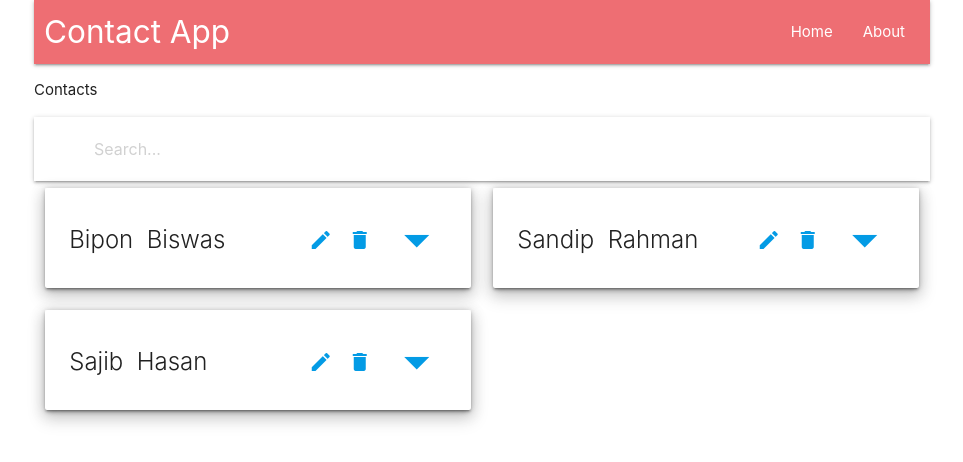
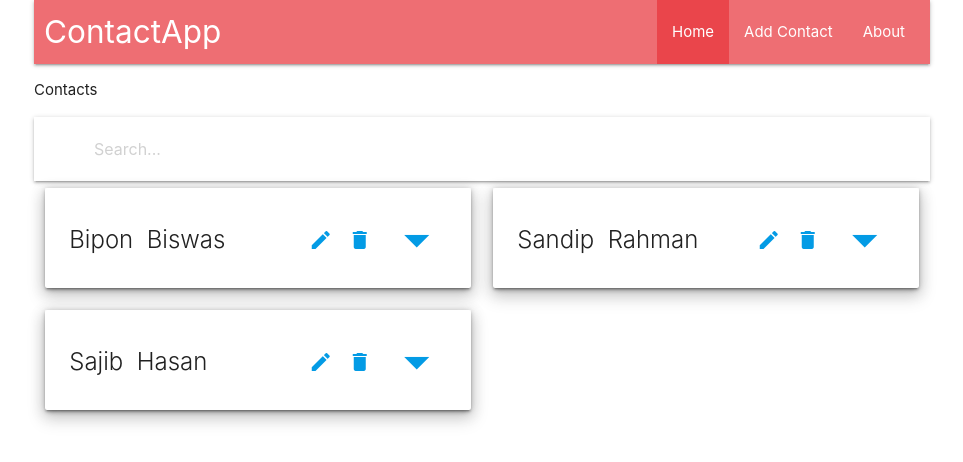
Before and after one commit to bipon68/react-practice, a React (Vite) app: page / in a window 1280 px wide. Shown: the top 462 px of the page, without its empty margins (158-1121 px from the left). Built offline with nearby package versions, Linux system fonts and the light colour scheme.

Commit message:
navlink and link

```diff
--- a/src/components/Header.js
+++ b/src/components/Header.js
@@ -1,21 +1,39 @@
-import React, { Component } from 'react'
-
+import React, { Component } from 'react';
+import { NavLink } from 'react-router-dom';
 class Header extends Component {
   render() {
     return (
-            <div>
       <nav>
-                    <div className="nav-wrapper spacing">
-                        <a href="#" class="brand-logo">Contact App</a>
-                        <ul id="nav-mobile" class="right hide-on-med-and-down">
-                            <li><a href="#!">Home</a></li>
-                            <li><a href="#!">About</a></li>
+        <div className='nav-wrapper spacing'>
+          <NavLink
+            to='/'
+            exact
+            className='brand-logo'
+            activeClassName='nav-active'
+          >
+            ContactApp
+          </NavLink>
+
+          <ul id='nav-mobile' className='right'>
+            <li>
+              <NavLink to='/' exact activeClassName='nav-active'>
+                Home
+              </NavLink>
+            </li>
+            <li>
+              <NavLink to='/add' activeClassName='nav-active'>
+                Add Contact
+              </NavLink>
+            </li>
+            <li>
+              <NavLink to='/about' activeClassName='nav-active'>
+                About
+              </NavLink>
+            </li>
           </ul>
         </div>
       </nav>
-            </div>
-        )
+    );
   }
 }
-
 export default Header;
--- a/src/components/style.css
+++ b/src/components/style.css
@@ -1,3 +1,10 @@
 .input-field .helper-text {
   color: red;
 }
+.brand-logo.nav-active {
+  background-color: inherit;
+}
+
+.nav-active {
+  background-color: #ea454b;
+}
```
Lines whose indentation alone changed are shown as unchanged.
